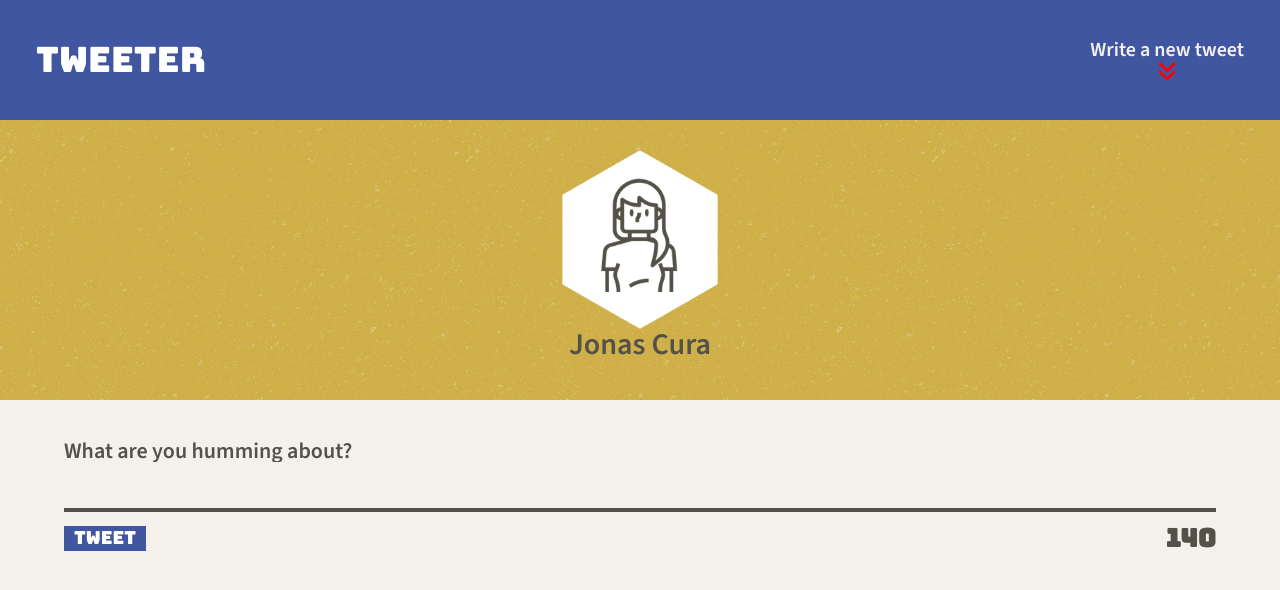
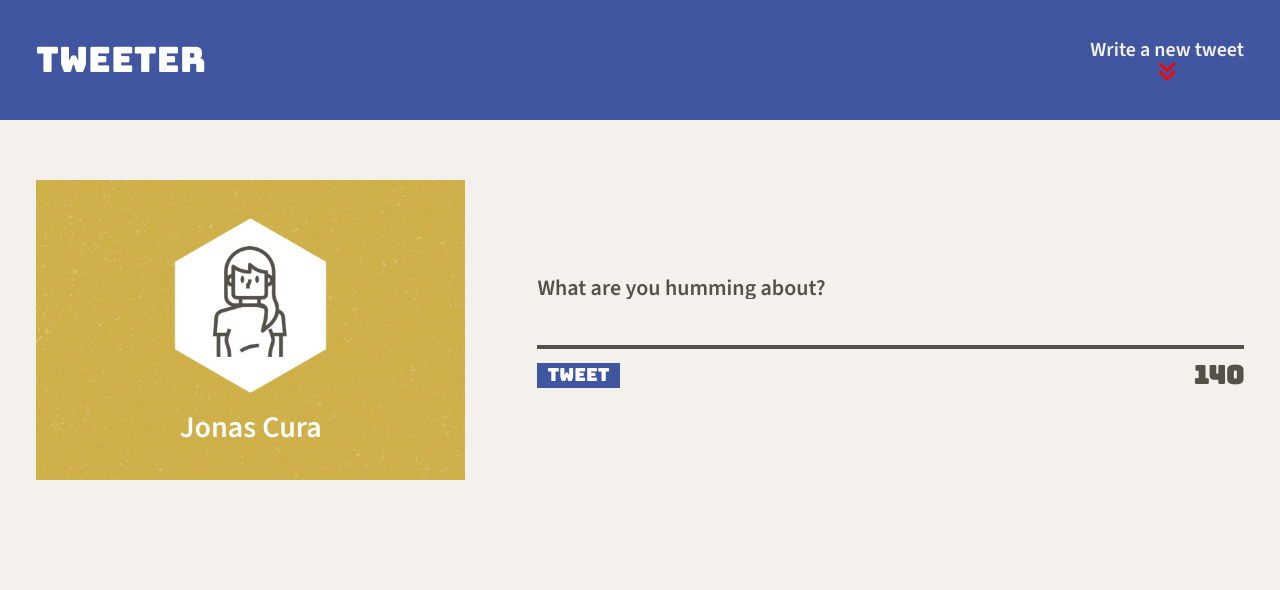
Before and after one commit to jonascura/tweeter-app, a website: page public/index.html in a window 1280 px wide. Drawn offline with nearby package versions, Linux system fonts and the light colour scheme; no server answers.

Commit message:
Add desktop css style

```diff
--- a/public/index.html
+++ b/public/index.html
@@ -57,9 +57,10 @@
       </div>
     </nav>
 
+    <div class="page-container">
       <header>
         <div class="icon">
-        <div class="container" >
+          <div class="header-container" >
             <img class="resize-fit-center" src="/images/profile-hex.png">
           </div>
           <div class="name">
@@ -82,13 +83,12 @@
               <output name="counter" id="counter" for="tweet-text">140</output>
             </div>
           </form>
-
           <div class="tweets-container">
           </div>
-
           <ul id="tweets"></ul>
-
         </section>
       </main>
+    </div>
+
   </body>
 </html>
--- a/public/styles/header.css
+++ b/public/styles/header.css
@@ -10,23 +10,18 @@ header {
   background-image: url("/images/asfalt-light.png");
   display: flex;
   justify-content: center;
+  align-items: center;
 }
 
-img {
-  width: 70%;
+header img {
+  width: 175px;
   height: auto;
-}
-
-.resize-fit-center {
-  max-width:100%;
-  max-height:100%;
-  vertical-align: middle;
 }
 
 .icon {
   display:flex;
   flex-direction: column;
-  align-content: center;
+  justify-content: center;
   margin-top: 150px;
   margin-bottom: 30px;
 }
@@ -35,8 +30,25 @@ img {
   font-family: "Source Sans 3";
   font-size: 30px;
   font-weight: 300;
+  color: #FFFFFF;
+  margin-top: 15px;
 }
 
 .name b {
   font-weight: 600;
 }
+
+@media only screen and (min-width: 1024px) {
+  header {
+    height: 300px;
+    width: 700px;
+    margin-left: 1.5em;
+    margin-right: 1.5em;
+    margin-top: 1.5em;
+  }
+
+  .icon {
+    margin: 30px 0;
+  }
+
+}
--- a/public/styles/layout.css
+++ b/public/styles/layout.css
@@ -18,14 +18,17 @@ body {
   color: #545149;
   background-color: #f4f1ec;
   font-size: 24px;
-  font-family: "Source Sans 3";
-  text-align: center;
-  justify-content: center;
 }
 
 /*
  * Additional CSS can be defined below or in other CSS files, as per instructions
  */
+
+body {
+  font-family: "Source Sans 3";
+  text-align: center;
+  justify-content: center;
+}
 
 main.container {
   width: 90%;
@@ -35,3 +38,20 @@ main.container {
   background-color: #f4f1ec;
   text-align: left;
  }
+
+ @media only screen and (min-width: 1024px) {
+  body {
+    display: flex;
+  }
+
+  .page-container {
+    width: 100%;
+    margin-top: 6em;
+    display: flex;
+  }
+
+  main.container {
+    margin-right: 1.5em;
+    margin-left: 1.5em;
+  }
+ }
--- a/public/styles/tweets.css
+++ b/public/styles/tweets.css
@@ -86,3 +86,7 @@ div.tweet-content {
 .info i:hover {
   color: #ceaf48;
 }
+
+@media only screen and (min-width: 1024px) {
+
+}
```
Lines whose indentation alone changed are shown as unchanged.
